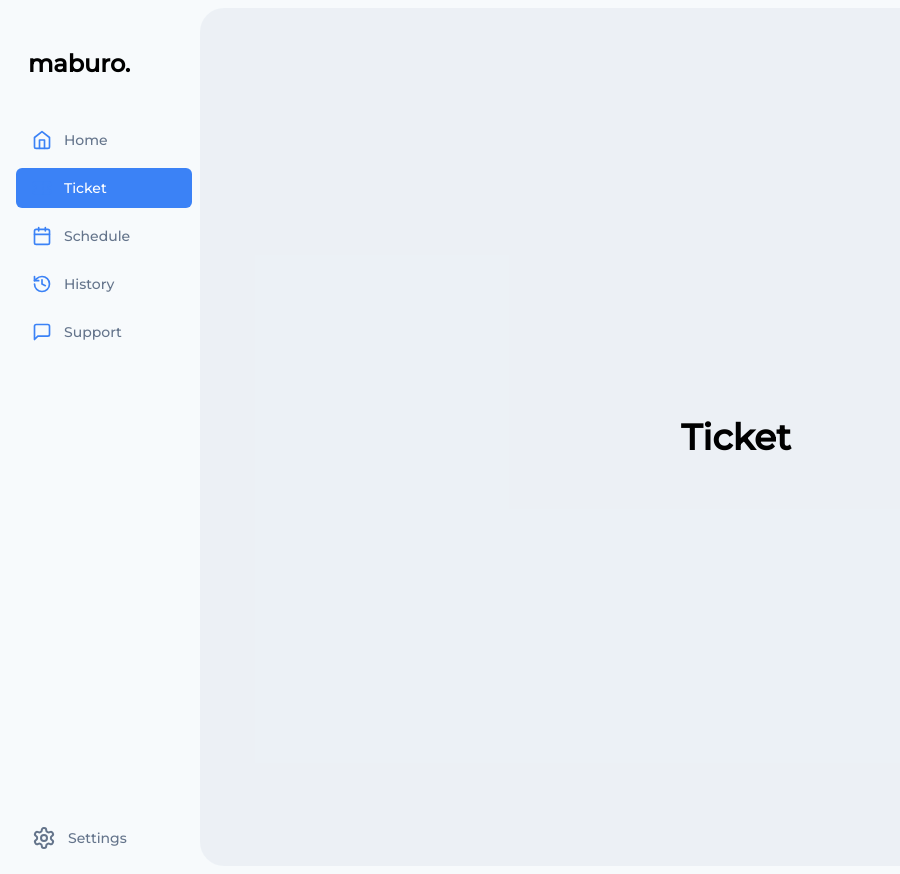
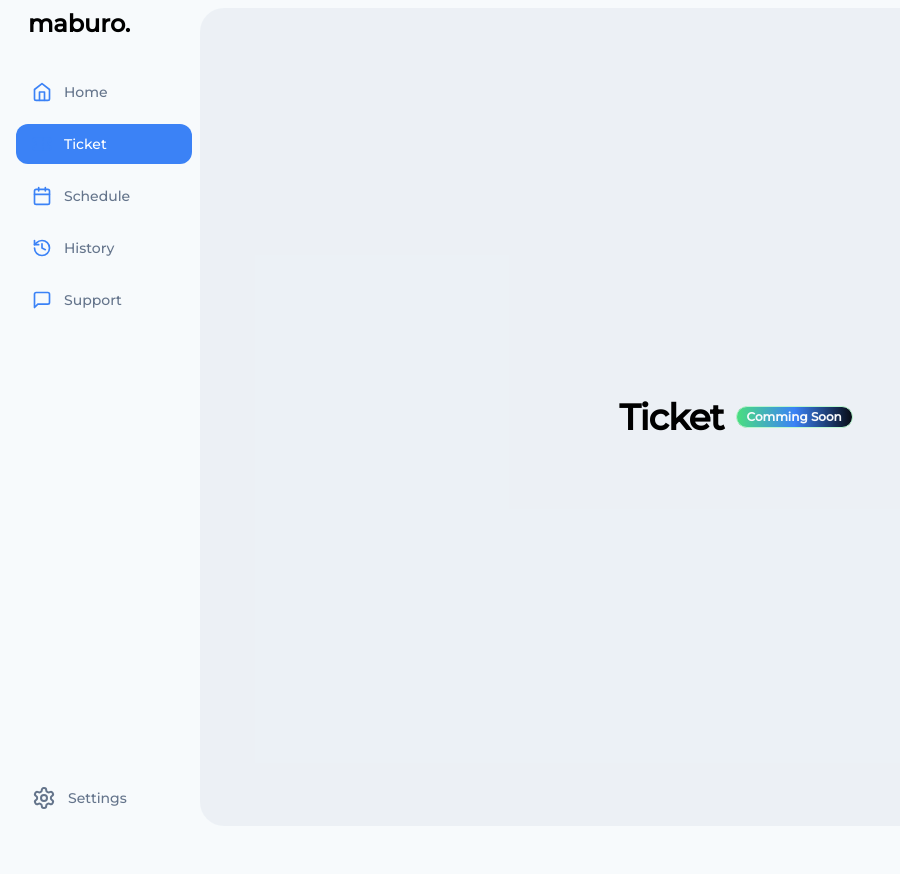
Before and after one commit to kralion/maburo, a React (Vite) app: page /ticket in a window 1280 px wide. Shown: the whole page, without its empty margins (0-900 px from the left). After the commit the page ends 834 px from the top, so only its background shows below. Built offline with nearby package versions, Linux system fonts and the light colour scheme.

Commit message:
Update styles and links in navbar and navLink components

```diff
--- a/src/components/navLink.tsx
+++ b/src/components/navLink.tsx
@@ -10,7 +10,7 @@
       <Button
         variant="ghost"
         className={clsx(
-          "hover:bg-blue-500 flex my-2 justify-start gap-3 active:opacity-70 group w-full text-slate-500 hover:text-white",
+          "hover:bg-blue-500  flex rounded-xl justify-start gap-3 active:opacity-70 group w-full text-slate-500 hover:text-white",
           useMatch(resolved.pathname)
             ? " text-white group-default:fill-green-500 group-default:text-green-500 bg-blue-500"
             : "bg-transparent"
--- a/src/components/navbar.tsx
+++ b/src/components/navbar.tsx
@@ -16,7 +16,7 @@
   {
     title: "Home",
     icon: LucideHome,
-    href: "/dashboard",
+    href: "/",
   },
   {
     title: "Ticket",
@@ -44,9 +44,11 @@
   const resolved = useResolvedPath("/settings");
   return (
     <div className="flex flex-col gap-[450px] w-44 justify-between ">
-      <div>
-        <p className="font-bold lowercase my-10 px-3 text-2xl">Maburo.</p>
-
+      <div className="flex flex-col gap-8">
+        <Link className="font-bold lowercase px-3 text-2xl" to="/">
+          <span>Maburo.</span>
+        </Link>
+        <div className="flex flex-col gap-3">
           {navLinks.map((link) => (
             <CustomNavLink to={link.href}>
               <link.icon className="h-5 w-5 text-blue-500 group-hover:fill-green-400 group-hover:text-green-400 " />
@@ -54,6 +56,7 @@
               {link.title}
             </CustomNavLink>
           ))}
+        </div>
       </div>
 
       <Link to="/settings">
--- /dev/null
+++ b/src/components/ui/badge.tsx
@@ -0,0 +1,36 @@
+import * as React from "react"
+import { cva, type VariantProps } from "class-variance-authority"
+
+import { cn } from "@/lib/utils"
+
+const badgeVariants = cva(
+  "inline-flex items-center rounded-full border border-slate-200 px-2.5 py-0.5 text-xs font-semibold transition-colors focus:outline-none focus:ring-2 focus:ring-slate-950 focus:ring-offset-2 dark:border-slate-800 dark:focus:ring-slate-300",
+  {
+    variants: {
+      variant: {
+        default:
+          "border-transparent bg-slate-900 text-slate-50 hover:bg-slate-900/80 dark:bg-slate-50 dark:text-slate-900 dark:hover:bg-slate-50/80",
+        secondary:
+          "border-transparent bg-slate-100 text-slate-900 hover:bg-slate-100/80 dark:bg-slate-800 dark:text-slate-50 dark:hover:bg-slate-800/80",
+        destructive:
+          "border-transparent bg-red-500 text-slate-50 hover:bg-red-500/80 dark:bg-red-900 dark:text-slate-50 dark:hover:bg-red-900/80",
+        outline: "text-slate-950 dark:text-slate-50",
+      },
+    },
+    defaultVariants: {
+      variant: "default",
+    },
+  }
+)
+
+export interface BadgeProps
+  extends React.HTMLAttributes<HTMLDivElement>,
+    VariantProps<typeof badgeVariants> {}
+
+function Badge({ className, variant, ...props }: BadgeProps) {
+  return (
+    <div className={cn(badgeVariants({ variant }), className)} {...props} />
+  )
+}
+
+export { Badge, badgeVariants }
--- a/src/pages/history.tsx
+++ b/src/pages/history.tsx
@@ -1,7 +1,12 @@
+import { Badge } from "@/components/ui/badge";
+
 export default function History() {
   return (
-    <div>
-      <h1 className="text-4xl font-bold">History</h1>
+    <div className="animate-in fade-in zoom-in duration-500 flex items-center gap-3">
+      <h1 className="text-4xl font-bold tracking-tight ">History</h1>
+      <Badge className="border-green-200 border bg-gradient-to-r from-green-400 via-blue-500 to-black/50">
+        Comming Soon
+      </Badge>
     </div>
   );
 }
--- a/src/pages/schedule.tsx
+++ b/src/pages/schedule.tsx
@@ -1,7 +1,12 @@
+import { Badge } from "@/components/ui/badge";
+
 export default function Schedule() {
   return (
-    <div>
-      <h1 className="text-4xl font-bold">Schedule</h1>
+    <div className="animate-in fade-in zoom-in duration-500 flex items-center gap-3">
+      <h1 className="text-4xl font-bold tracking-tight ">Schedule</h1>
+      <Badge className="border-green-200 border bg-gradient-to-r from-green-400 via-blue-500 to-black/50">
+        Comming Soon
+      </Badge>
     </div>
   );
 }
--- a/src/pages/settings.tsx
+++ b/src/pages/settings.tsx
@@ -1,7 +1,12 @@
+import { Badge } from "@/components/ui/badge";
+
 export default function Settings() {
   return (
-    <div>
-      <h1 className="text-4xl font-bold">Schedule</h1>
+    <div className="animate-in fade-in zoom-in duration-500 flex items-center gap-3">
+      <h1 className="text-4xl font-bold tracking-tight ">Settings</h1>
+      <Badge className="border-green-200 border bg-gradient-to-r from-green-400 via-blue-500 to-black/50">
+        Comming Soon
+      </Badge>
     </div>
   );
 }
--- a/src/pages/support.tsx
+++ b/src/pages/support.tsx
@@ -1,7 +1,12 @@
+import { Badge } from "@/components/ui/badge";
+
 export default function Support() {
   return (
-    <div>
-      <h1 className="text-4xl font-bold">Support</h1>
+    <div className="animate-in fade-in zoom-in duration-500 flex items-center gap-3">
+      <h1 className="text-4xl font-bold tracking-tight ">Support</h1>
+      <Badge className="border-green-200 border bg-gradient-to-r from-green-400 via-blue-500 to-black/50">
+        Comming Soon
+      </Badge>
     </div>
   );
 }
--- a/src/pages/ticket.tsx
+++ b/src/pages/ticket.tsx
@@ -1,7 +1,12 @@
+import { Badge } from "@/components/ui/badge";
+
 export default function TicketPage() {
   return (
-    <div>
-      <h1 className="text-4xl font-bold">Ticket</h1>
+    <div className="animate-in fade-in zoom-in duration-500 flex items-center gap-3">
+      <h1 className="text-4xl font-bold tracking-tight ">Ticket</h1>
+      <Badge className="border-green-200 border bg-gradient-to-r from-green-400 via-blue-500 to-black/50">
+        Comming Soon
+      </Badge>
     </div>
   );
 }
```
Also changed, not shown: src/main.tsx (+4 -4 lines). Lines whose indentation alone changed are shown as unchanged.
